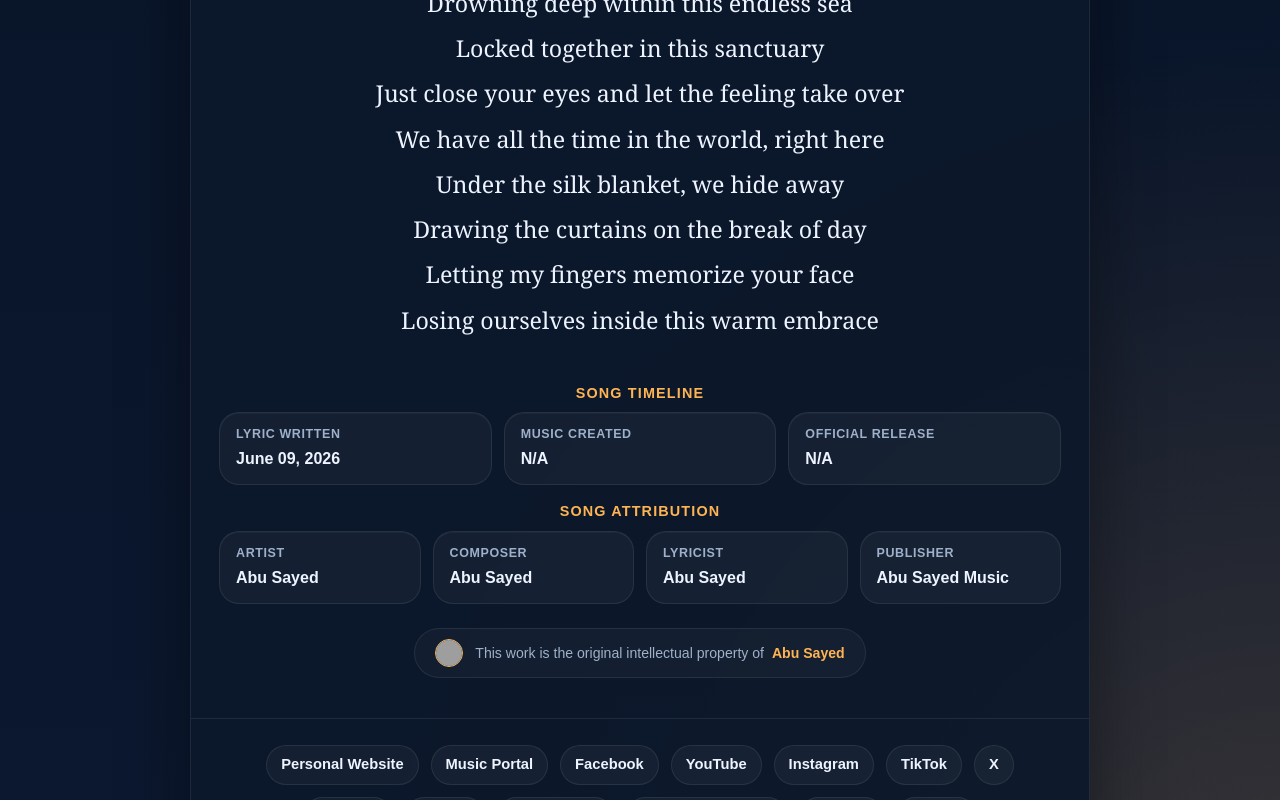
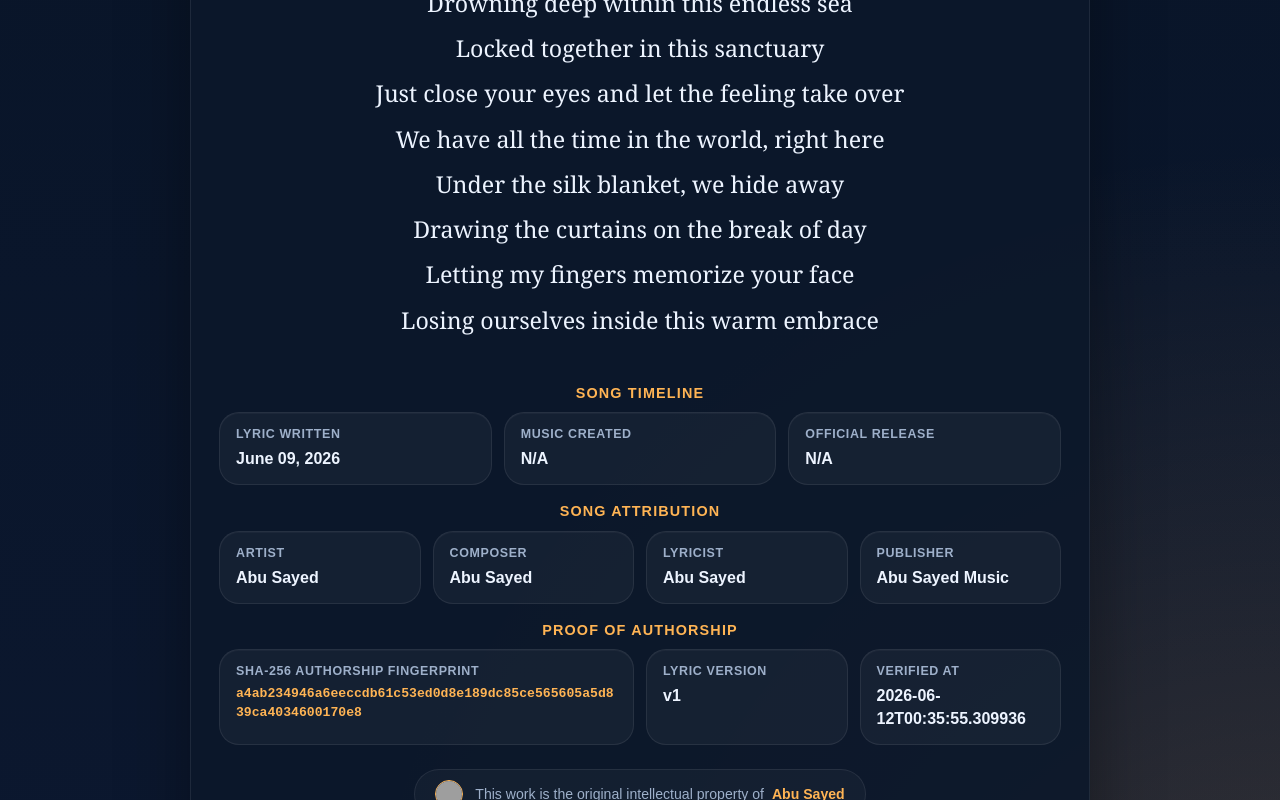
Before and after one commit to ImAbuSayed/under-the-silk-blanket, a plain HTML site: page index.html in a window 1280 px wide. Shown: the part 2000-2800 px from the top of the page. Drawn offline with Linux system fonts and the light colour scheme; grey boxes are pictures that could not be loaded.

Commit message:
feat: update song assets v1 with signed GPG commit [verified]

```diff
--- a/index.html
+++ b/index.html
@@ -14,9 +14,9 @@
     <meta name="keywords" content="Under The Silk Blanket, Abu Sayed lyrics, original song lyrics, Abu Sayed original song, Abu Sayed lyricist, Abu Sayed composer, Abu Sayed songwriter, official lyrics">
     <meta name="robots" content="index,follow,max-snippet:-1,max-image-preview:large,max-video-preview:-1">
     <meta name="referrer" content="strict-origin-when-cross-origin">
-    <meta name="description" content="Official documentation of lyrics for &#x27;Under The Silk Blanket&#x27;, a signature song by Abu Sayed, showcasing his original songwriting and composition.">
+    <meta name="description" content="Full lyrics for &#x27;Under The Silk Blanket&#x27; by Abu Sayed. An original composition, lyrics, and production by Abu Sayed.">
     <meta property="og:title" content="Under The Silk Blanket - Original Lyrics by Abu Sayed">
-    <meta property="og:description" content="Official documentation of lyrics for &#x27;Under The Silk Blanket&#x27;, a signature song by Abu Sayed, showcasing his original songwriting and composition.">
+    <meta property="og:description" content="Full lyrics for &#x27;Under The Silk Blanket&#x27; by Abu Sayed. An original composition, lyrics, and production by Abu Sayed.">
     <meta property="og:type" content="music.song">
     <meta property="og:url" content="https://imabusayed.github.io/under-the-silk-blanket/">
     <meta property="og:site_name" content="Abu Sayed Music">
@@ -24,7 +24,7 @@
     <meta name="last-modified" content="2026-06-09 08:24:54">
     <meta name="twitter:card" content="summary_large_image">
     <meta name="twitter:title" content="Under The Silk Blanket - Original Lyrics by Abu Sayed">
-    <meta name="twitter:description" content="Official documentation of lyrics for &#x27;Under The Silk Blanket&#x27;, a signature song by Abu Sayed, showcasing his original songwriting and composition.">
+    <meta name="twitter:description" content="Full lyrics for &#x27;Under The Silk Blanket&#x27; by Abu Sayed. An original composition, lyrics, and production by Abu Sayed.">
     <link rel="canonical" href="https://imabusayed.github.io/under-the-silk-blanket/">
     <link rel="sitemap" type="application/xml" title="Sitemap" href="https://imabusayed.github.io/under-the-silk-blanket/sitemap.xml">
     <link rel="author" href="https://github.com/ImAbuSayed">
@@ -100,7 +100,7 @@
       "@id": "https://imabusayed.github.io/under-the-silk-blanket#webpage",
       "url": "https://imabusayed.github.io/under-the-silk-blanket/",
       "name": "Under The Silk Blanket - Original Lyrics by Abu Sayed",
-      "description": "Official documentation of lyrics for 'Under The Silk Blanket', a signature song by Abu Sayed, showcasing his original songwriting and composition.",
+      "description": "Full lyrics for 'Under The Silk Blanket' by Abu Sayed. An original composition, lyrics, and production by Abu Sayed.",
       "isPartOf": {
         "@id": "https://music.abusayed.com.bd/#website"
       },
@@ -537,7 +537,7 @@
 
         <div class="controls">
             <button class="btn-speak" id="speakBtn" title="Read the lyrics aloud"><span id="speakText">Read Aloud</span></button>
-            <a href="https://music.abusayed.com.bd/Licensing/?https://imabusayed.github.io/under-the-silk-blanket/" class="btn-license" title="Get licensing for this song" target="_blank">Commercial Licensing for Under The Silk Blanket</a>
+            <a href="https://music.abusayed.com.bd/Licensing/?https://imabusayed.github.io/under-the-silk-blanket/" class="btn-license" title="Get licensing for this song" target="_blank">Music Rights & Licensing for Under The Silk Blanket</a>
 
         </div>
         <br>
@@ -612,6 +612,26 @@
             <div class="meta-card">
                 <span class="meta-label">Publisher</span>
                 <strong>Abu Sayed Music</strong>
+            </div>
+
+                </div>
+            </div>
+
+            <div class="details-block">
+                <div class="details-title">Proof of Authorship</div>
+                <div class="meta-grid">
+
+            <div class="meta-card" style="grid-column: span 2;">
+                <span class="meta-label">SHA-256 Authorship Fingerprint</span>
+                <strong style="word-break: break-all; font-family: monospace; font-size: 0.82rem; color: var(--accent);">a4ab234946a6eeccdb61c53ed0d8e189dc85ce565605a5d839ca4034600170e8</strong>
+            </div>
+            <div class="meta-card">
+                <span class="meta-label">Lyric Version</span>
+                <strong>v1</strong>
+            </div>
+            <div class="meta-card">
+                <span class="meta-label">Verified At</span>
+                <strong>2026-06-12T00:35:55.309936</strong>
             </div>
 
                 </div>
```
Also changed, not shown: excerpts/Bridge-Preview.txt (added), excerpts/Chorus-Preview.txt (added), excerpts/Final-Chorus-Preview.txt (added), excerpts/Hook-Preview.txt (added), excerpts/Post-Chorus-2-Preview.txt (added), excerpts/Post-Chorus-Preview.txt (added), excerpts/Pre-Chorus-2-Preview.txt (added), excerpts/Pre-Chorus-Preview.txt (added), excerpts/Verse-1-Preview.txt (added), excerpts/Verse-2-Preview.txt (added), hashes.txt (added), llms.txt, lyrics_backup/2026-06-12_under-the-silk-blanket-v1.txt (added), manifest.json (added), 1 other file.
